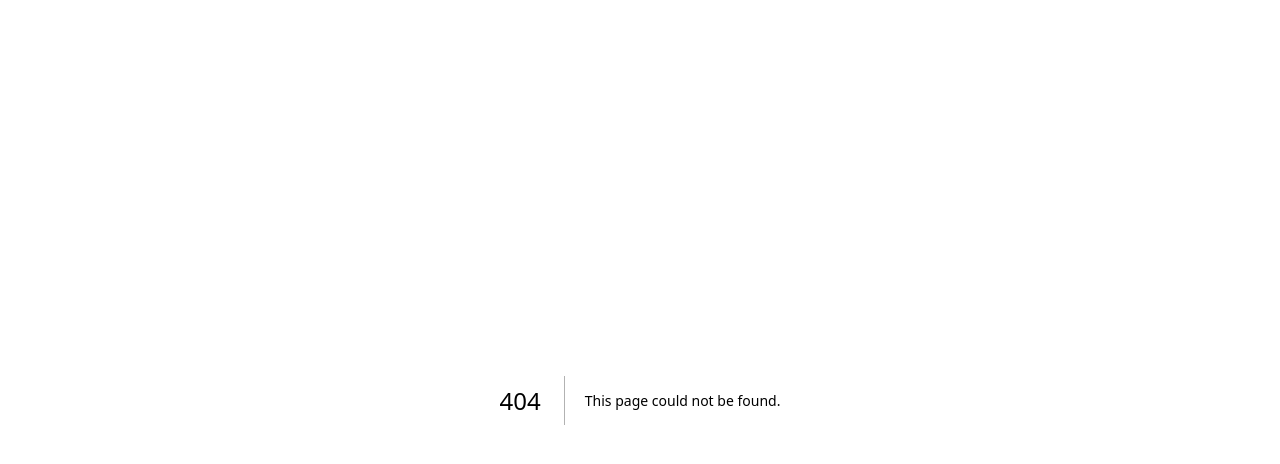
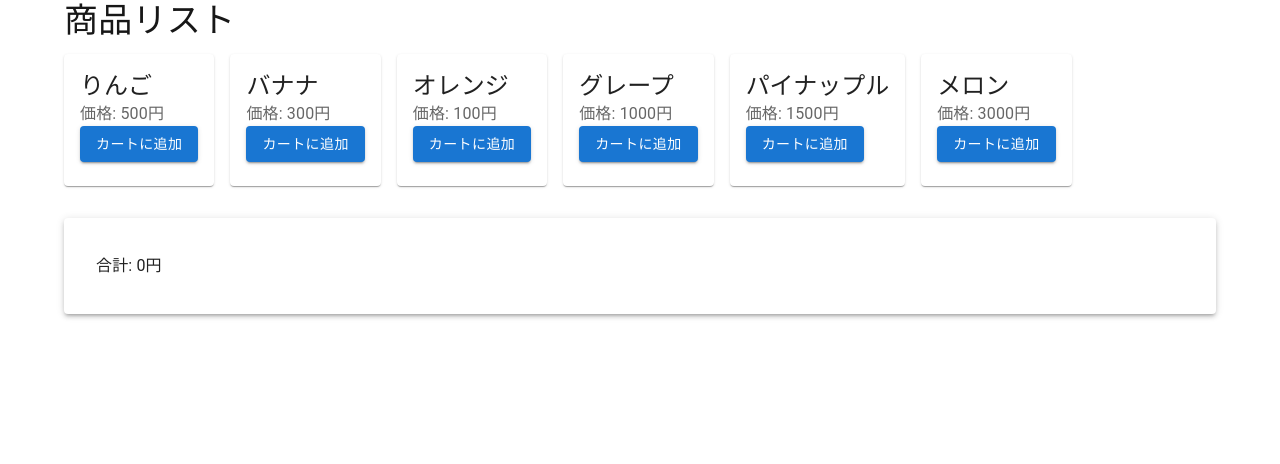
Before and after one commit to rikeda-cloud/po_study_group, a Next.js app in the folder 2025-10-27-cookie/frontend/: page /step1 in a window 1280 px wide. Before the commit this address had no page. Shown: the top 464 px of the page. Built offline with nearby package versions, Linux system fonts and the light colour scheme.

Commit message:
[update] step1が完成

```diff
--- /dev/null
+++ b/2025-10-27-cookie/frontend/src/app/step1/page.tsx
@@ -0,0 +1,36 @@
+'use client';
+
+import { useState } from 'react';
+import ProductList from '@/components/ProductList';
+import ShoppingCart from '@/components/ShoppingCart';
+import { Container } from '@mui/material';
+import { Product, CartItem } from '@/components/types';
+
+export default function Step1() {
+  // INFO 現在はuseStateによってカート内の情報を管理している。そのため、リロードするとカート内の情報が消える
+  // INFO useStateでからの配列を用いて初期化しているが、Cookieの情報を初期化時に使用することで...
+  const [cart, setCart] = useState<CartItem[]>([]);
+
+  const addToCart = (product: Product) => {
+    setCart(prevCart => {
+      // すでにカート内に同じ商品があるなら個数を+1し、無いなら、商品を個数1で追加
+      const existingItem = prevCart.find(item => item.id === product.id);
+      if (existingItem) {
+        return prevCart.map(item => item.id === product.id ? { ...item, quantity: item.quantity + 1 } : item);
+      }
+      return [...prevCart, { ...product, quantity: 1 }];
+    });
+  };
+
+  const removeFromCart = (productId: number) => {
+    // 引数に指定されたproductIdを削除
+    setCart(prevCart => prevCart.filter(item => item.id !== productId));
+  };
+
+  return (
+    <Container>
+      <ProductList addToCart={addToCart} />
+      <ShoppingCart cart={cart} removeFromCart={removeFromCart} />
+    </Container>
+  );
+};
--- /dev/null
+++ b/2025-10-27-cookie/frontend/src/components/ProductList.tsx
@@ -0,0 +1,48 @@
+'use client';
+
+import { Grid } from '@mui/material';
+import { Product } from '@/components/types';
+import Card from '@mui/material/Card';
+import CardContent from '@mui/material/CardContent';
+import Typography from '@mui/material/Typography';
+import Button from '@mui/material/Button';
+
+const products: Product[] = [
+  { id: 1, name: 'りんご', price: 500 },
+  { id: 2, name: 'バナナ', price: 300 },
+  { id: 3, name: 'オレンジ', price: 100 },
+  { id: 4, name: 'グレープ', price: 1000 },
+  { id: 5, name: 'パイナップル', price: 1500 },
+  { id: 6, name: 'メロン', price: 3000 },
+];
+
+interface ProductListProps {
+  addToCart: (product: Product) => void;
+}
+
+export default function ProductList({ addToCart }: ProductListProps) {
+  return (
+    <div>
+      <Typography variant="h4" gutterBottom>商品リスト</Typography>
+      <Grid container spacing={2}>
+        {products.map(product => (
+          <Grid item xs={12} sm={6} md={4} key={product.id}>
+            <Card>
+              <CardContent>
+                <Typography variant="h5" component="div">
+                  {product.name}
+                </Typography>
+                <Typography color="text.secondary">
+                  価格: {product.price}円
+                </Typography>
+                <Button variant="contained" onClick={() => addToCart(product)}>
+                  カートに追加
+                </Button>
+              </CardContent>
+            </Card>
+          </Grid>
+        ))}
+      </Grid>
+    </div>
+  );
+};
--- /dev/null
+++ b/2025-10-27-cookie/frontend/src/components/ShoppingCart.tsx
@@ -0,0 +1,32 @@
+'use client';
+
+import { CartItem } from './types';
+import { List, Paper, ListItem, ListItemText, Button } from '@mui/material';
+
+interface ShoppingCartProps {
+  cart: CartItem[];
+  removeFromCart: (productId: number) => void;
+}
+
+export default function ShoppingCart({ cart, removeFromCart }: ShoppingCartProps) {
+  const total = cart.reduce((sum, item) => sum + item.price * item.quantity, 0);
+
+  return (
+    <Paper elevation={3} style={{ padding: '16px', marginTop: '32px' }}>
+      <List>
+        {cart.map(item => (
+          <ListItem key={item.id}>
+            <ListItemText
+              primary={`${item.name} x ${item.quantity}`}
+              secondary={`${item.price * item.quantity}円`}
+            />
+            <Button variant="outlined" color="secondary" onClick={() => removeFromCart(item.id)}>
+              削除
+            </Button>
+          </ListItem>
+        ))}
+        <ListItem><ListItemText primary={`合計: ${total}円`} /></ListItem>
+      </List>
+    </Paper>
+  );
+};
--- /dev/null
+++ b/2025-10-27-cookie/frontend/src/components/types.ts
@@ -0,0 +1,9 @@
+export interface Product {
+  id: number;
+  name: string;
+  price: number;
+}
+
+export interface CartItem extends Product {
+  quantity: number;
+}
```
